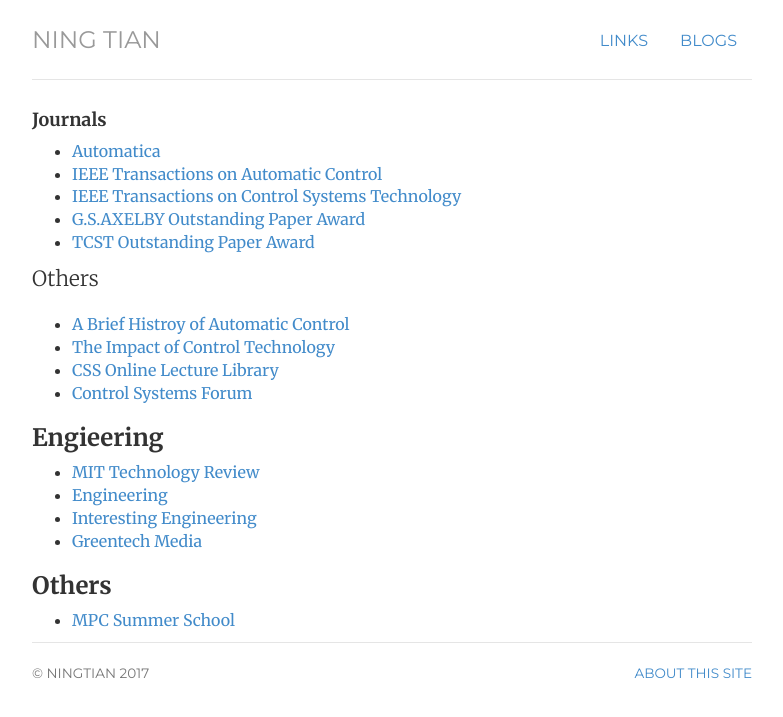
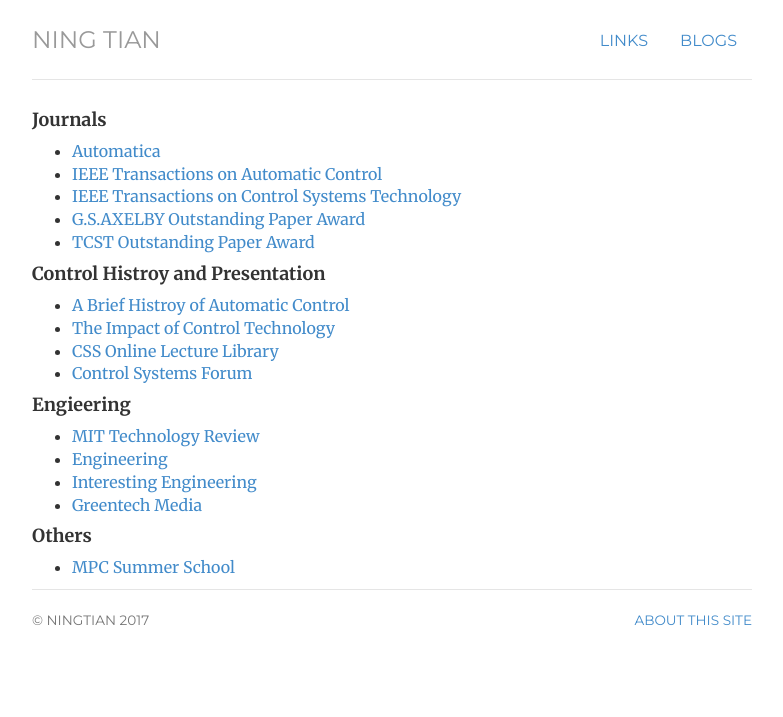
Before and after one commit to ningtian/ningtian.github.io, a Jekyll site: the page built from links/index.html, in a window 1280 px wide. Shown: the top 717 px of the page, without its empty margins (248-1031 px from the left). Built offline with Jekyll 4.4.1, drawn with Linux system fonts in a browser that asks for light colours.

Commit message:
Update index.html

```diff
--- a/links/index.html
+++ b/links/index.html
@@ -43,10 +43,9 @@
 
 
 	<!--<p class="lead"><span itemprop="name">Others</span></p>-->
-		<p class="lead">Others</p>
 
 			<!--<p><strong>Others</strong></p>-->
-	<!--<h3>Control Histroy and Presentation</h3>-->
+	<h4>Control Histroy and Presentation</h4>
 
 	<ul>
 
@@ -66,7 +65,7 @@
 	<li>Develop scripts and improve workflows for converting and publishing content in specific XML schemas.</li>-->
 	</ul>
 
-	<h3>Engieering</h3>
+	<h4>Engieering</h4>
 
 	<ul>
 
@@ -86,7 +85,7 @@
 	<li>Develop scripts and improve workflows for converting and publishing content in specific XML schemas.</li>-->
 	</ul>
 
-	<h3>Others</h3>
+	<h4>Others</h4>
 
 	<ul>
 
```
